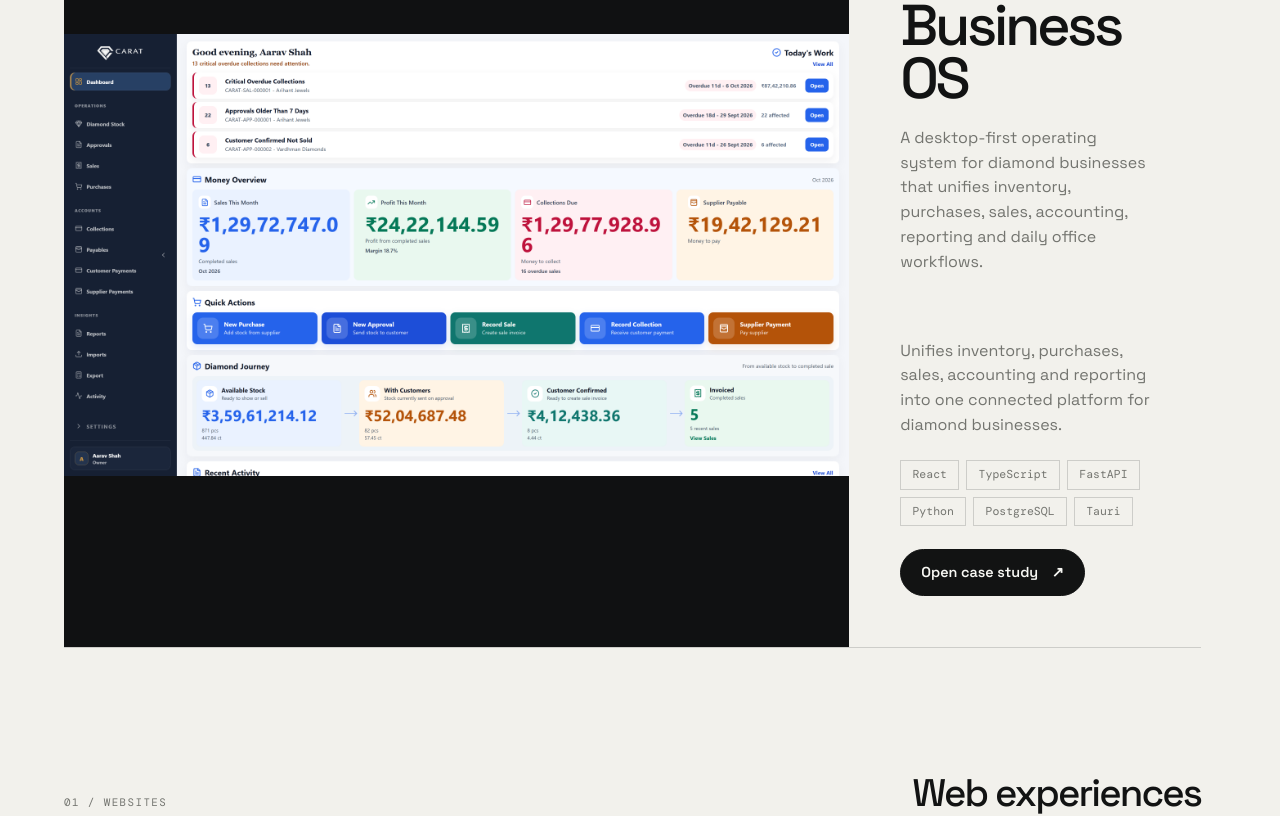
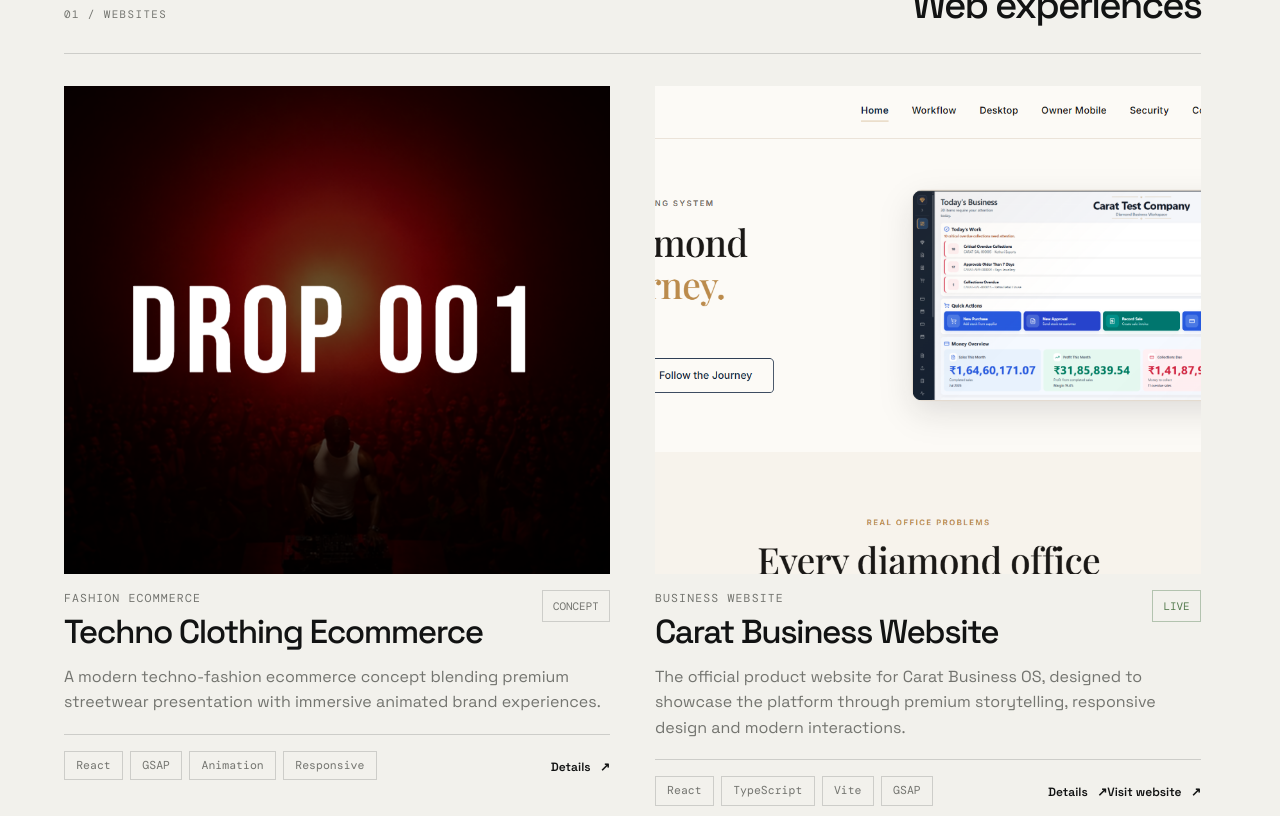
Before and after one commit to VinayakDubey26/vinayakdubey.com, a React (Vite) app: page / in a window 1280 px wide. Shown: the part 1540-2356 px from the top of the page. Built offline with nearby package versions, Linux system fonts and the light colour scheme; a web font is replaced by a local one.

Commit message:
refactor: consolidate Carat OS into software grid

```diff
--- a/src/components/EditorialWork.jsx
+++ b/src/components/EditorialWork.jsx
@@ -25,20 +25,17 @@ const ProjectTile = ({ project, featured, onOpen }) => {
         <span className={`status-pill status-pill--${statusClass(project.status)}`}>{project.status}</span>
       </div>
       <p className="work-tile__description">{project.description}</p>
-      <div className="work-tile__foot"><div className="tag-list">{project.technologies.slice(0, 4).map((technology) => <span key={technology}>{technology}</span>)}</div><button className="inline-arrow" type="button" onClick={() => onOpen(project)}>Details <span aria-hidden="true">↗</span></button></div>
+      <div className="work-tile__foot"><div className="tag-list">{project.technologies.slice(0, 4).map((technology) => <span key={technology}>{technology}</span>)}</div><div className="work-tile__actions"><button className="inline-arrow" type="button" onClick={() => onOpen(project)}>Details <span aria-hidden="true">↗</span></button>{project.liveUrl && <a className="inline-arrow" href={project.liveUrl} target="_blank" rel="noopener noreferrer" aria-label={`Open ${project.title} live website`}>Visit website <span aria-hidden="true">↗</span></a>}</div></div>
     </article>
   );
 };
 
 const EditorialWork = () => {
   const [modalProject, setModalProject] = useState(null);
-  const featured = softwareProjects[0];
-
   return (
     <section id="work" className="work-section section-light" aria-labelledby="work-heading">
       <div className="page-width">
         <div className="section-intro section-intro--split"><div><p className="eyebrow">Selected work</p><h2 id="work-heading">Systems with a point<br /><em>of view.</em></h2></div><p className="section-intro__copy">A selection of software platforms, ecommerce experiences, and operational tools designed and engineered from the ground up.</p></div>
-        <div className="featured-project"><div className="featured-project__image"><img src={getProjectImage(featured.folder, featured.images[0])} alt={`${featured.title} dashboard preview`} loading="eager" /><span className="featured-project__index">Featured / 01</span></div><div className="featured-project__body"><div><p className="eyebrow">{featured.categoryLabel}</p><h3>{featured.title}</h3><p>{featured.description}</p></div><div className="featured-project__details"><p>{featured.impact}</p><div className="tag-list">{featured.technologies.map((technology) => <span key={technology}>{technology}</span>)}</div><button className="button button--dark" type="button" onClick={() => setModalProject(featured)}>Open case study <span aria-hidden="true">↗</span></button></div></div></div>
         {groups.map((group) => {
           const isMobile = group.kicker.includes("Mobile");
           return <div className="work-group" key={group.kicker}><div className="work-group__heading"><p className="eyebrow">{group.kicker}</p><h3>{group.label}</h3></div><div className={`work-grid ${isMobile ? "work-grid--mobile" : ""}`}>{group.projects.map((project) => <ProjectTile key={project.id} project={project} featured={isMobile} onOpen={setModalProject} />)}</div></div>;
```
